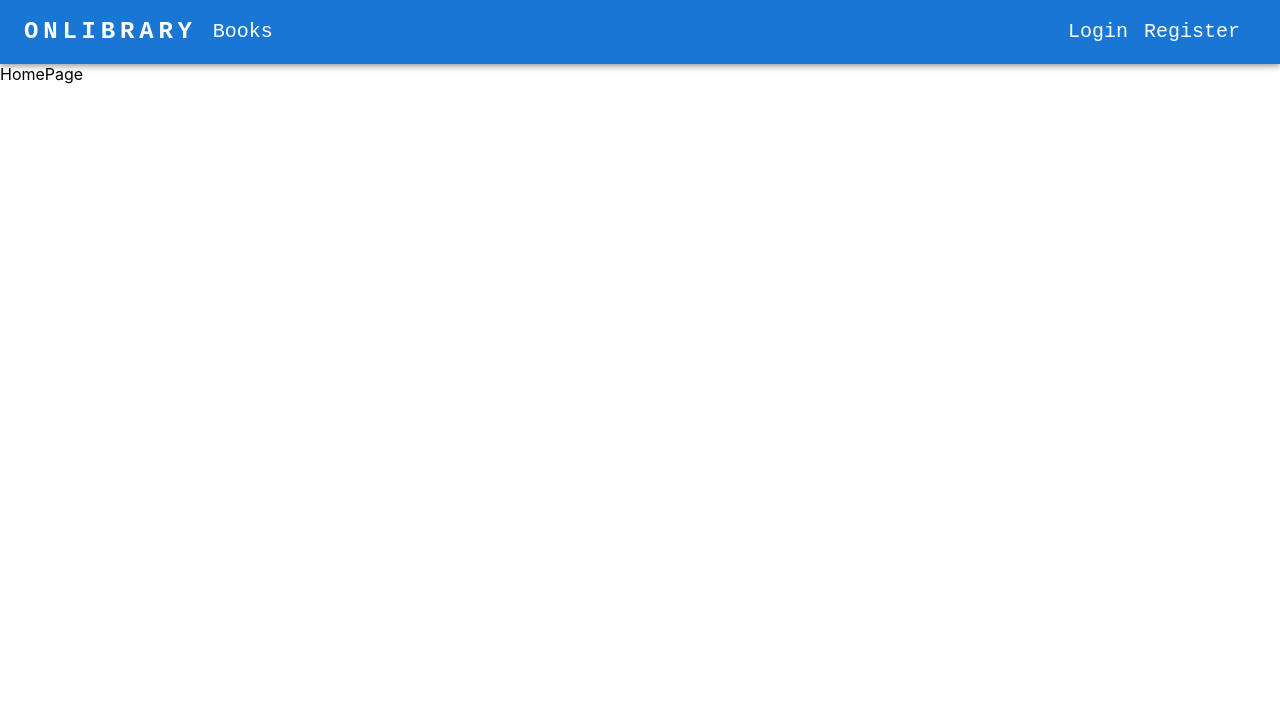
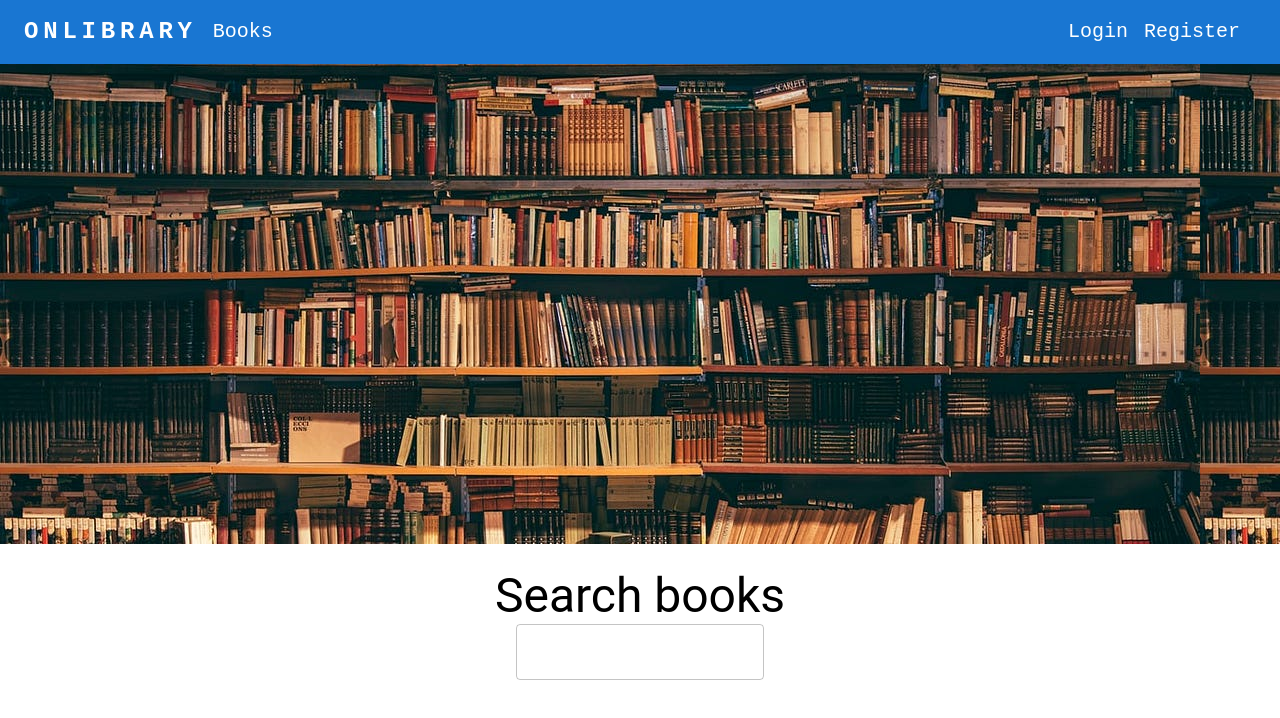
Before and after one commit to Katarinaa12/iteh-biblioteka, a React (Create React App) app in the folder client/: page / in a window 1280 px wide. Shown: the top 718 px of the page. Built offline with nearby package versions, Linux system fonts and the light colour scheme.

Commit message:
Dodata home stranica

```diff
--- a/client/src/App.css
+++ b/client/src/App.css
@@ -1,38 +1,4 @@
-.App {
-  text-align: center;
+.search {
+  background-image: url('./library.jpg');
+  height: 60vh;
 }
-
-.App-logo {
-  height: 40vmin;
-  pointer-events: none;
-}
-
-@media (prefers-reduced-motion: no-preference) {
-  .App-logo {
-    animation: App-logo-spin infinite 20s linear;
-  }
-}
-
-.App-header {
-  background-color: #282c34;
-  min-height: 100vh;
-  display: flex;
-  flex-direction: column;
-  align-items: center;
-  justify-content: center;
-  font-size: calc(10px + 2vmin);
-  color: white;
-}
-
-.App-link {
-  color: #61dafb;
-}
-
-@keyframes App-logo-spin {
-  from {
-    transform: rotate(0deg);
-  }
-  to {
-    transform: rotate(360deg);
-  }
-}
--- a/client/src/App.tsx
+++ b/client/src/App.tsx
@@ -6,6 +6,7 @@ import Navbar from './components/Navbar';
 import HomePage from './components/HomePage';
 import LoginPage from './components/LoginPage';
 import RegisterPage from './components/RegisterPage';
+import BookSearchPage from './components/BookSearchPage';
 
 function App() {
   const { user } = useUserContext();
@@ -14,6 +15,7 @@ function App() {
       <Navbar />
       <Routes>
         <Route path='*' element={<HomePage />} />
+        <Route path='/books' element={<BookSearchPage />} />
         {
           !user && (
             <>
--- /dev/null
+++ b/client/src/components/BookSearchPage.tsx
@@ -0,0 +1,9 @@
+import React from 'react'
+import { useSearchBooks } from '../hooks/apiHooks'
+
+export default function BookSearchPage() {
+    const { books } = useSearchBooks();
+    return (
+        <div>BookSearchPage</div>
+    )
+}
--- a/client/src/components/HomePage.tsx
+++ b/client/src/components/HomePage.tsx
@@ -1,7 +1,42 @@
-import React from 'react'
+import { Box, Container, TextField, Typography } from '@mui/material'
+import { useState } from 'react'
+import { useNavigate } from 'react-router';
 
 export default function HomePage() {
+    const [search, setSearch] = useState('');
+    const navigate = useNavigate();
     return (
-        <div>HomePage</div>
+        <div className='search'>
+
+            <Container sx={{
+                display: 'flex', flexDirection: 'column',
+                alignItems: 'center',
+                justifyContent: 'center',
+                height: '100%'
+
+            }}>
+
+
+            </Container>
+            <Box
+                sx={{
+                    mt: 3,
+                    display: 'flex', flexDirection: 'column',
+                    alignItems: 'center',
+                }}
+            >
+                <Typography
+                    variant='h3'
+                >
+                    Search books
+                </Typography>
+                <form onSubmit={e => {
+                    e.preventDefault();
+                    navigate('/books?name=' + search)
+                }} >
+                    <TextField fullWidth value={search} onChange={e => setSearch(e.currentTarget.value)} ></TextField>
+                </form>
+            </Box>
+        </div>
     )
 }
--- a/client/src/hooks/apiHooks.ts
+++ b/client/src/hooks/apiHooks.ts
@@ -1,6 +1,8 @@
 import React, { useEffect, useState } from 'react'
 import { Book, Books, Genre, Subscription } from '../types'
 import axios from 'axios'
+import { useLocation, useParams } from 'react-router'
+import { useSearchParams } from 'react-router-dom'
 interface BooksSearchParams {
     name: string,
     size: number,
@@ -8,21 +10,19 @@ interface BooksSearchParams {
     genre_id: number
 }
 
-export function useSearchBooks(params: Partial<BooksSearchParams>) {
+export function useSearchBooks() {
     const [loading, setLoading] = useState(true)
     const [books, setBooks] = useState<Books | undefined>(undefined)
-
+    const location = useLocation();
     useEffect(() => {
         setLoading(true);
-        axios.get('/api/books', {
-            params
-        }).then((result) => {
+        axios.get('/api/books' + location.search).then((result) => {
             setBooks(result.data)
         })
             .finally(() => {
                 setLoading(false)
             })
-    }, [params.name, params.genre_id, params.page, params.size])
+    }, [location])
 
     return { books, loading }
 }
```
Also changed, not shown: client/src/library.jpg (added).
